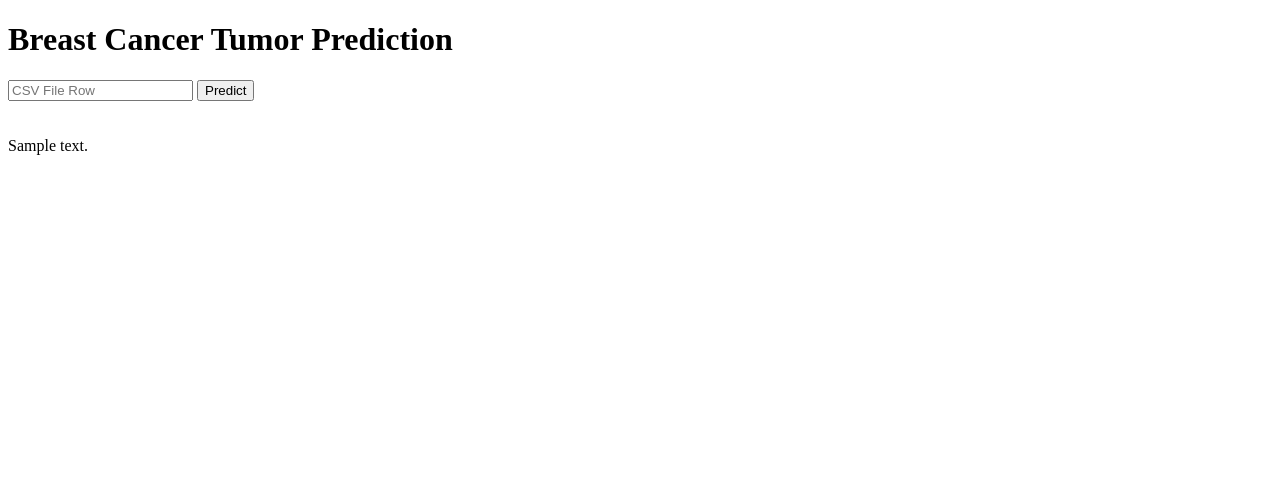
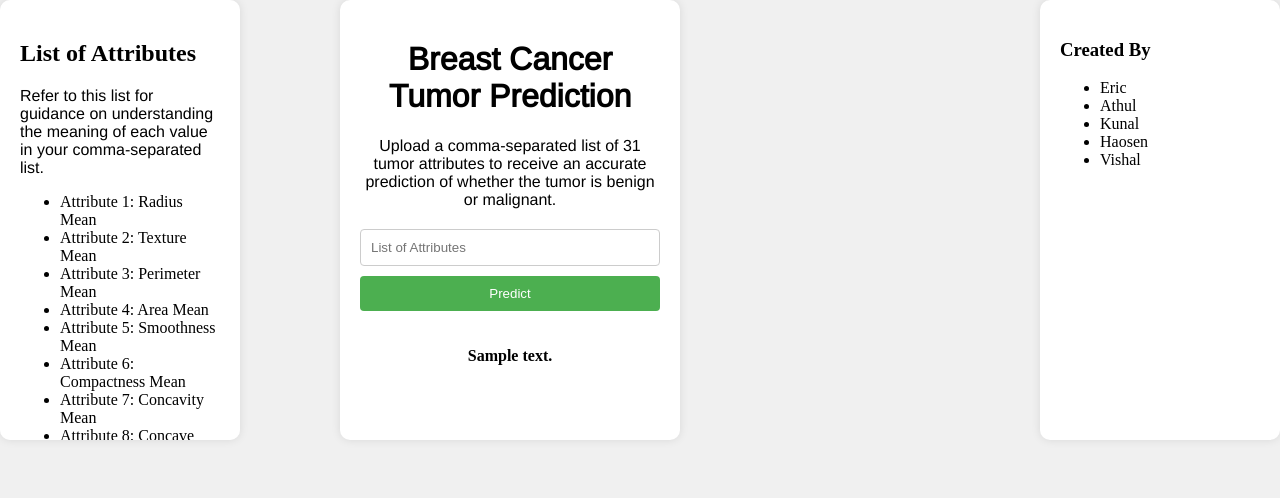
Before and after one commit to KunalLohtia/ECS171Proj, a Flask app: template templates/index.html in a window 1280 px wide. Shown: the top 498 px of the page. Run offline with Flask 3, Linux system fonts and the light colour scheme; the template is opened without the code that fills it: most values are stand-ins (such as "Sample title", 1, 10 or a date in 2020); parts of the project's set-up code (start-up, migrations or seed data) failed here and were passed over.

Commit message:
modified styling, have to fix spacing between elements

```diff
--- a/app.py
+++ b/app.py
@@ -21,7 +21,7 @@ def Home():
 def predict():
     # when we receive attributes of tumor from user, convert values into float
     #print(request.form.get('CSV File Row'))
-    row = request.form.get('CSV File Row')
+    row = request.form.get('List of Attributes')
     float_features = [float(x) for x in row.split(',')]
     # store user inputs that are converted from float in array
     features = [np.array(float_features)]
--- a/templates/index.html
+++ b/templates/index.html
@@ -1,6 +1,6 @@
 <!DOCTYPE html>
-<html >
-<!--From https://codepen.io/frytyler/pen/EGdtg-->
+<html>
+
 <head>
     <meta charset="UTF-8">
     <title>ML API</title>
@@ -8,25 +8,152 @@
     <link href='https://fonts.googleapis.com/css?family=Arimo' rel='stylesheet' type='text/css'>
     <link href='https://fonts.googleapis.com/css?family=Hind:300' rel='stylesheet' type='text/css'>
     <link href='https://fonts.googleapis.com/css?family=Open+Sans+Condensed:300' rel='stylesheet' type='text/css'>
+    <style>
+        body {
+            margin: 0;
+            padding: 0;
+            display: flex;
+            background-color: #f0f0f0;
+        }
 
+        #attributes {
+            background: #fff;
+            padding: 20px;
+            border-radius: 10px;
+            box-shadow: 0 0 10px rgba(0, 0, 0, 0.1);
+            width: 200px;
+            height: 400px;
+            overflow-y: scroll;
+        }
+
+        .container {
+            display: flex;
+            justify-content: space-between;
+            width: 600px;
+            margin: 0 auto;
+        }
+
+        #names {
+            background: #fff;
+            padding: 20px;
+            border-radius: 10px;
+            box-shadow: 0 0 10px rgba(0, 0, 0, 0.1);
+            width: 200px;
+        }
+
+        .login {
+            background: #fff;
+            padding: 20px;
+            border-radius: 10px;
+            box-shadow: 0 0 10px rgba(0, 0, 0, 0.1);
+            width: 300px;
+            text-align: center;
+        }
+
+        h1 {
+            font-family: 'Arimo', sans-serif;
+            font-size: 32px;
+        }
+
+        p {
+            font-family: 'Arimo', sans-serif;
+            font-size: 16px;
+        }
+
+        form {
+            margin-top: 20px;
+        }
+
+        input {
+            width: 100%;
+            padding: 10px;
+            margin-bottom: 10px;
+            border: 1px solid #ccc;
+            border-radius: 4px;
+            box-sizing: border-box;
+        }
+
+        button {
+            width: 100%;
+            padding: 10px;
+            border: none;
+            background: #4CAF50;
+            color: #fff;
+            border-radius: 4px;
+            cursor: pointer;
+        }
+    </style>
 </head>
 
 <body>
+
+    <div id="attributes">
+        <h2>List of Attributes</h2>
+        <p> Refer to this list for guidance on understanding the meaning of each value in your comma-separated list.</p>
+        <ul>
+            <li>Attribute 1: Radius Mean</li>
+            <li>Attribute 2: Texture Mean</li>
+            <li>Attribute 3: Perimeter Mean</li>
+            <li>Attribute 4: Area Mean</li>
+            <li>Attribute 5: Smoothness Mean</li>
+            <li>Attribute 6: Compactness Mean</li>
+            <li>Attribute 7: Concavity Mean</li>
+            <li>Attribute 8: Concave Points Mean</li>
+            <li>Attribute 9: Symmetry Mean</li>
+            <li>Attribute 10: Fractal Dimension Mean</li>
+            <li>Attribute 11: Radius SE</li>
+            <li>Attribute 12: Texture SE</li>
+            <li>Attribute 13: Perimeter SE</li>
+            <li>Attribute 14: Area SE</li>
+            <li>Attribute 15: Smoothness SE</li>
+            <li>Attribute 16: Compactness SE</li>
+            <li>Attribute 17: Concavity SE</li>
+            <li>Attribute 18: Concave Points SE</li>
+            <li>Attribute 19: Concave Points Mean</li>
+            <li>Attribute 20: Symmetry SE</li>
+            <li>Attribute 21: Fractal Dimension SE</li>
+            <li>Attribute 22: Radius Worst</li>
+            <li>Attribute 23: Texture Worst</li>
+            <li>Attribute 24: Perimeter Worst</li>
+            <li>Attribute 25: Area Worst</li>
+            <li>Attribute 26: Smoothness Worst</li>
+            <li>Attribute 27: Compactness Worst</li>
+            <li>Attribute 28: Concavity Worst</li>
+            <li>Attribute 29: Concave Points Worst</li>
+            <li>Attribute 30: Symmetry Worst</li>
+            <li>Attribute 31: Fractal Dimension Worst</li>
+
+        </ul>
+    </div>
+
+    <div class="container">
         <div class="login">
             <h1>Breast Cancer Tumor Prediction</h1>
 
+            <p>Upload a comma-separated list of 31 tumor attributes to receive an accurate prediction of whether the tumor is benign or malignant.</p>
+
             <!-- Main Input For Receiving Query to our ML -->
-    <form action="{{ url_for('predict')}}"method="post">
-    	<input type="text" name="CSV File Row" placeholder="CSV File Row" required="required" />
+            <form action="{{ url_for('predict')}}" method="post">
+                <input type="text" name="List of Attributes" placeholder="List of Attributes" required="required" />
                 <button type="submit" class="btn btn-primary btn-block btn-large">Predict</button>
             </form>
 
             <br>
             <br>
-   {{ prediction_text }}
-
+            <strong>{{ prediction_text }}</strong>
+        </div>
     </div>
 
+    <div id="names">
+        <h3>Created By</h3>
+        <ul>
+            <li>Eric</li>
+            <li>Athul</li>
+            <li>Kunal</li>
+            <li>Haosen</li>
+            <li>Vishal</li>
+        </ul>
+    </div>
+</body>
 
-</body>
 </html>
```
Lines whose indentation alone changed are shown as unchanged.
